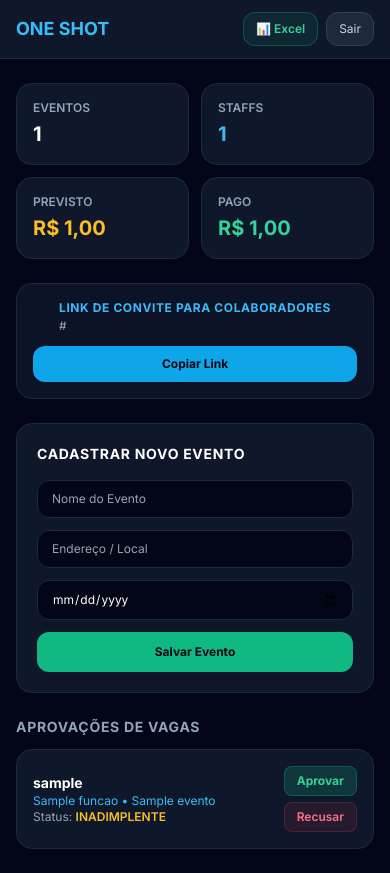
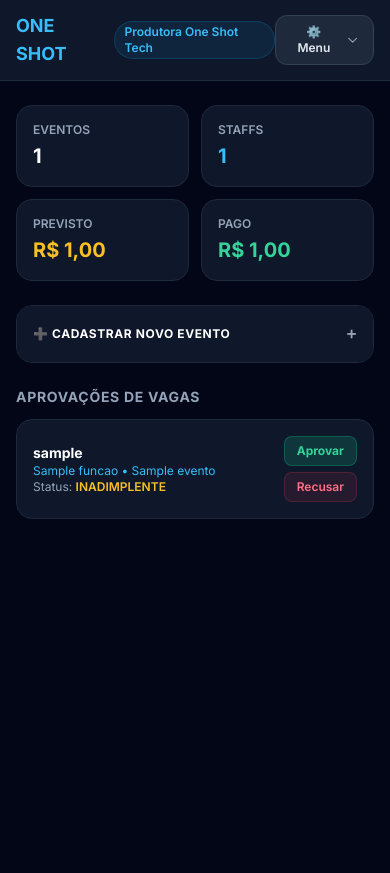
Before and after one commit to renanmota-bot/oneshottech, a Django app: template templates/core/admin_dashboard.html in a window 390 px wide. After the commit the page ends 519 px from the top, so only its background shows below. Run offline with Django 5.2, Linux system fonts and the light colour scheme; data comes from the database, SQL or seed files in the repository; tables that the repository leaves empty hold one stand-in row (values such as "Sample post"); the template is opened without the code that fills it: values that come from a table or form of the project are taken from there, most other values are stand-ins (such as "Sample title", 1, 10 or a date in 2020); parts of the project's set-up code (start-up, migrations or seed data) failed here and were passed over; some libraries are stand-ins or nearby versions.

Commit message:
painel admin com menu suspenso responsivo

```diff
--- a/templates/core/admin_dashboard.html
+++ b/templates/core/admin_dashboard.html
@@ -8,31 +8,48 @@
     <link href="https://fonts.googleapis.com/css2?family=Inter:wght@300;400;500;600;700&display=swap" rel="stylesheet">
     <style>body { font-family: 'Inter', sans-serif; }</style>
 </head>
-<body class="bg-slate-950 text-slate-100 min-h-screen">
+<body class="bg-slate-950 text-slate-100 min-h-screen pb-12">
 
-    <!-- TOPBAR RESPONSIVA -->
-    <header class="bg-slate-900 border-b border-slate-800 sticky top-0 z-40 px-4 py-3">
+    <!-- TOPBAR COM MENU SUSPENSO -->
+    <header class="bg-slate-900 border-b border-slate-800 sticky top-0 z-50 px-4 py-3">
         <div class="max-w-7xl mx-auto flex items-center justify-between">
-            <div class="flex items-center space-x-3">
+            <div class="flex items-center space-x-2">
                 <span class="text-lg font-black text-sky-400">ONE SHOT</span>
-                <span class="text-xs bg-sky-500/10 text-sky-400 border border-sky-500/20 px-2.5 py-0.5 rounded-full font-semibold hidden sm:inline-block">
+                <span class="text-xs bg-sky-500/10 text-sky-400 border border-sky-500/20 px-2.5 py-0.5 rounded-full font-semibold">
                     {{ empresa.nome }}
                 </span>
             </div>
-            <div class="flex items-center space-x-2">
-                <a href="{% url 'exportar_excel' %}" class="bg-emerald-500/10 hover:bg-emerald-500/20 text-emerald-400 border border-emerald-500/30 text-xs font-semibold px-3 py-2 rounded-xl transition-all">
-                    📊 Excel
+
+            <!-- BOTÃO MENU SUSPENSO -->
+            <div class="relative">
+                <button onclick="toggleMenuAdmin()" class="bg-slate-800 hover:bg-slate-700 text-slate-200 border border-slate-700 text-xs font-semibold px-3.5 py-2 rounded-xl flex items-center gap-2 transition-all cursor-pointer">
+                    <span>⚙️ Menu</span>
+                    <svg class="w-3.5 h-3.5 text-slate-400" fill="none" stroke="currentColor" viewBox="0 0 24 24"><path stroke-linecap="round" stroke-linejoin="round" stroke-width="2" d="M19 9l-7 7-7-7"></path></svg>
+                </button>
+
+                <!-- CONTEÚDO DO MENU SUSPENSO -->
+                <div id="dropdownAdmin" class="hidden absolute right-0 mt-2 w-56 bg-slate-900 border border-slate-800 rounded-2xl shadow-2xl py-2 z-50">
+                    <a href="{% url 'exportar_excel' %}" class="flex items-center gap-2.5 px-4 py-2.5 text-xs text-slate-300 hover:bg-slate-800 hover:text-emerald-400 transition-colors">
+                        📊 Exportar Excel
                     </a>
-                <a href="{% url 'logout' %}" class="bg-slate-800 hover:bg-rose-500/20 text-slate-300 hover:text-rose-400 text-xs px-3 py-2 rounded-xl border border-slate-700 transition-all">
-                    Sair
+                    <a href="{% url 'exportar_pdf' %}" class="flex items-center gap-2.5 px-4 py-2.5 text-xs text-slate-300 hover:bg-slate-800 hover:text-sky-400 transition-colors">
+                        📄 Exportar PDF
                     </a>
+                    <button onclick="navigator.clipboard.writeText('{{ link_convite }}'); alert('Link de convite copiado!'); toggleMenuAdmin();" class="w-full text-left flex items-center gap-2.5 px-4 py-2.5 text-xs text-slate-300 hover:bg-slate-800 hover:text-amber-400 transition-colors cursor-pointer">
+                        🔗 Copiar Link Convite
+                    </button>
+                    <div class="border-t border-slate-800 my-1"></div>
+                    <a href="{% url 'logout' %}" class="flex items-center gap-2.5 px-4 py-2.5 text-xs text-rose-400 hover:bg-rose-500/10 transition-colors">
+                        🚪 Sair da Conta
+                    </a>
+                </div>
             </div>
         </div>
     </header>
 
     <main class="max-w-7xl mx-auto px-4 py-6 space-y-6">
 
-        <!-- MENSAGENS DE NOTIFICAÇÃO -->
+        <!-- NOTIFICAÇÕES -->
         {% if messages %}
             <div class="space-y-2">
                 {% for message in messages %}
@@ -43,7 +60,7 @@
             </div>
         {% endif %}
 
-        <!-- KPI METRICS (GRID 2x2 EM MOBILE, 4 COLS EM DESKTOP) -->
+        <!-- CARDS DE MÉTRICAS -->
         <div class="grid grid-cols-2 lg:grid-cols-4 gap-3 sm:gap-4">
             <div class="bg-slate-900 border border-slate-800 p-4 rounded-2xl">
                 <p class="text-xs font-semibold text-slate-400 uppercase">Eventos</p>
@@ -63,33 +80,27 @@
             </div>
         </div>
 
-        <!-- LINK DE CONVITE STAFF (BOTÃO COPIAR MOBILE) -->
-        <div class="bg-slate-900/80 border border-slate-800 p-4 rounded-2xl flex flex-col sm:flex-row items-center justify-between gap-3">
-            <div>
-                <p class="text-xs font-bold text-sky-400 uppercase tracking-wider">Link de Convite para Colaboradores</p>
-                <p class="text-xs text-slate-400 break-all mt-0.5">{{ link_convite }}</p>
-            </div>
-            <button onclick="navigator.clipboard.writeText('{{ link_convite }}'); alert('Link copiado!');" class="w-full sm:w-auto bg-sky-500 hover:bg-sky-400 text-slate-950 text-xs font-bold py-2.5 px-4 rounded-xl transition-all">
-                Copiar Link
+        <!-- FORMULÁRIO SANFONADO DE EVENTO -->
+        <section class="bg-slate-900 border border-slate-800 rounded-2xl overflow-hidden">
+            <button onclick="toggleAccordion('formEvento')" class="w-full p-4 flex items-center justify-between text-left text-xs font-bold text-white uppercase tracking-wider bg-slate-900 hover:bg-slate-850 transition-colors cursor-pointer">
+                <span>➕ Cadastrar Novo Evento</span>
+                <span id="formEventoIcon" class="text-slate-400 font-mono text-base">+</span>
             </button>
-        </div>
-
-        <!-- CRIAÇÃO RÁPIDA DE EVENTO -->
-        <section class="bg-slate-900 border border-slate-800 p-5 rounded-2xl space-y-4">
-            <h2 class="text-sm font-bold text-white uppercase tracking-wider">Cadastrar Novo Evento</h2>
-            <form method="POST" class="grid grid-cols-1 sm:grid-cols-3 gap-3">
+            <div id="formEvento" class="hidden p-4 pt-0 border-t border-slate-800/50">
+                <form method="POST" class="grid grid-cols-1 sm:grid-cols-3 gap-3 mt-3">
                     {% csrf_token %}
                     <input type="hidden" name="acao" value="criar_evento">
                     <input type="text" name="nome" placeholder="Nome do Evento" required class="bg-slate-950 border border-slate-800 rounded-xl px-3.5 py-2.5 text-xs text-white outline-none focus:border-sky-500">
                     <input type="text" name="local" placeholder="Endereço / Local" required class="bg-slate-950 border border-slate-800 rounded-xl px-3.5 py-2.5 text-xs text-white outline-none focus:border-sky-500">
                     <input type="date" name="data_inicio" required class="bg-slate-950 border border-slate-800 rounded-xl px-3.5 py-2.5 text-xs text-white outline-none focus:border-sky-500">
-                <button type="submit" class="sm:col-span-3 bg-emerald-500 hover:bg-emerald-400 text-slate-950 text-xs font-bold py-3 rounded-xl transition-all">
+                    <button type="submit" class="sm:col-span-3 bg-emerald-500 hover:bg-emerald-400 text-slate-950 text-xs font-bold py-3 rounded-xl transition-all cursor-pointer">
                         Salvar Evento
                     </button>
                 </form>
+            </div>
         </section>
 
-        <!-- LISTA DE CANDIDATURAS PARA APROVAÇÃO (MOBILE CARDS) -->
+        <!-- APROVAÇÃO DE CANDIDATURAS -->
         <section class="space-y-3">
             <h2 class="text-sm font-bold text-slate-400 uppercase tracking-wider">Aprovações de Vagas</h2>
             <div class="grid grid-cols-1 md:grid-cols-2 gap-3">
@@ -105,16 +116,16 @@
                             {% csrf_token %}
                             <input type="hidden" name="acao" value="alterar_candidatura">
                             <input type="hidden" name="candidatura_id" value="{{ cand.id }}">
-                            <button type="submit" name="novo_status" value="APROVADO" class="bg-emerald-500/20 hover:bg-emerald-500 text-emerald-400 hover:text-slate-950 border border-emerald-500/30 text-xs font-bold px-3 py-1.5 rounded-lg transition-all">
+                            <button type="submit" name="novo_status" value="APROVADO" class="bg-emerald-500/20 hover:bg-emerald-500 text-emerald-400 hover:text-slate-950 border border-emerald-500/30 text-xs font-bold px-3 py-1.5 rounded-lg transition-all cursor-pointer">
                                 Aprovar
                             </button>
-                            <button type="submit" name="novo_status" value="RECUSADO" class="bg-rose-500/10 hover:bg-rose-500 text-rose-400 hover:text-white border border-rose-500/20 text-xs font-semibold px-3 py-1.5 rounded-lg transition-all">
+                            <button type="submit" name="novo_status" value="RECUSADO" class="bg-rose-500/10 hover:bg-rose-500 text-rose-400 hover:text-white border border-rose-500/20 text-xs font-semibold px-3 py-1.5 rounded-lg transition-all cursor-pointer">
                                 Recusar
                             </button>
                         </form>
                     </div>
                 {% empty %}
-                    <div class="bg-slate-900/50 border border-slate-800 p-6 rounded-2xl text-center sm:col-span-2">
+                    <div class="bg-slate-900/50 border border-slate-800 p-6 rounded-2xl text-center md:col-span-2">
                         <p class="text-xs text-slate-500">Nenhuma candidatura pendente.</p>
                     </div>
                 {% endfor %}
@@ -123,5 +134,28 @@
 
     </main>
 
+    <script>
+        function toggleMenuAdmin() {
+            const dropdown = document.getElementById('dropdownAdmin');
+            dropdown.classList.toggle('hidden');
+        }
+
+        function toggleAccordion(id) {
+            const content = document.getElementById(id);
+            const icon = document.getElementById(id + 'Icon');
+            content.classList.toggle('hidden');
+            icon.textContent = content.classList.contains('hidden') ? '+' : '−';
+        }
+
+        window.addEventListener('click', function(e) {
+            const dropdown = document.getElementById('dropdownAdmin');
+            const button = e.target.closest('button');
+            if (!button || !button.getAttribute('onclick')?.includes('toggleMenuAdmin')) {
+                if (dropdown && !dropdown.classList.contains('hidden')) {
+                    dropdown.classList.add('hidden');
+                }
+            }
+        });
+    </script>
 </body>
 </html>
```
Lines whose indentation alone changed are shown as unchanged.
